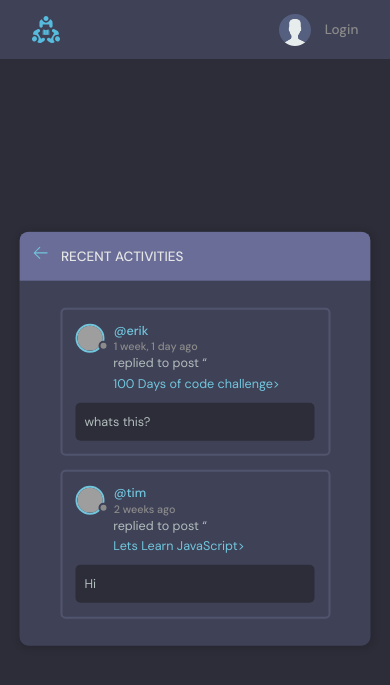
After one commit to d4ny-1765/studybud, a Django app: page /activity/ in a window 390 px wide. The commit adds this page. Shown: the top 685 px of the page. Run offline with Django 5.2, Linux system fonts and the light colour scheme; data comes from the database, SQL or seed files in the repository; grey boxes are pictures that could not be loaded.

Commit message:
Mobile Responsiveness

```diff
--- /dev/null
+++ b/base/templates/base/activity.html
@@ -0,0 +1,60 @@
+{% extends "main.html" %}
+
+{% block content %}
+    <main class="layout">
+      <div class="container">
+        <div class="layout__box">
+          <div class="layout__boxHeader">
+            <div class="layout__boxTitle">
+              <a href="{%url 'home'%}">
+                <svg version="1.1" xmlns="http://www.w3.org/2000/svg" width="32" height="32" viewBox="0 0 32 32">
+                  <title>arrow-left</title>
+                  <path
+                    d="M13.723 2.286l-13.723 13.714 13.719 13.714 1.616-1.611-10.96-10.96h27.625v-2.286h-27.625l10.965-10.965-1.616-1.607z"
+                  ></path>
+                </svg>
+              </a>
+              <h3>Recent Activities</h3>
+            </div>
+          </div>
+
+          <div class="activities-page layout__body">
+            {% for message in room_messages %}
+    <div class="activities__box">
+      <div class="activities__boxHeader roomListRoom__header">
+        <a href="{% url 'user-profile' message.user.id %}" class="roomListRoom__author">
+          <div class="avatar avatar--small">
+            <img src="https://randomuser.me/api/portraits/women/11.jpg" />
+          </div>
+          <p>
+            @{{message.user.username}}
+            <span>{{message.created|timesince}} ago</span>
+          </p>
+        </a>
+
+        {% if request.user == message.user %}
+        <div class="roomListRoom__actions">
+          <a href="{% url 'delete-message' message.id %}">
+            <svg version="1.1" xmlns="http://www.w3.org/2000/svg" width="32" height="32" viewBox="0 0 32 32">
+                <title>remove</title>
+                <path
+                    d="M27.314 6.019l-1.333-1.333-9.98 9.981-9.981-9.981-1.333 1.333 9.981 9.981-9.981 9.98 1.333 1.333 9.981-9.98 9.98 9.98 1.333-1.333-9.98-9.98 9.98-9.981z">
+                </path>
+            </svg>
+          </a>
+        </div>
+        {% endif %}
+      </div>
+      <div class="activities__boxContent">
+        <p>replied to post “<a href="{% url 'room' message.room.id %}">{{message.room}}></a></p>
+        <div class="activities__boxRoomContent">
+            {{message.body}}
+        </div>
+      </div>
+    </div>
+    {% endfor %}
+          </div>
+        </div>
+      </div>
+    </main>
+{% endblock content %}
--- a/base/templates/base/topics_component.html
+++ b/base/templates/base/topics_component.html
@@ -13,7 +13,7 @@
       {% endfor %}
 
     </ul>
-    <a class="btn btn--link" href="topics.html">
+    <a class="btn btn--link" href="{% url 'topics' %}">
       More
       <svg version="1.1" xmlns="http://www.w3.org/2000/svg" width="32" height="32" viewBox="0 0 32 32">
         <title>chevron-down</title>
--- a/base/urls.py
+++ b/base/urls.py
@@ -16,4 +16,7 @@ urlpatterns = [
     path('delete-message/<str:pk>/', views.deleteMessage, name="delete-message"),
 
     path('update-user/', views.updateUser, name="update-user"),
+    path('topics/', views.topicsPage, name="topics"),
+
+    path('activity/', views.activityPage, name="activity"),
 ]
--- a/base/views.py
+++ b/base/views.py
@@ -71,7 +71,7 @@ def home(request):
         Q(description__icontains=q)
     )
 
-    topics = Topic.objects.all()
+    topics = Topic.objects.all()[0:5]
     room_count = rooms.count()
     room_messages = Message.objects.filter(Q(room__topic__name__icontains=q))
 
@@ -185,3 +185,12 @@ def updateUser(request):
             return redirect('user-profile', pk=user.id)
 
     return render(request, 'base/update-user.html', {'form': form})
+
+def topicsPage(request):
+    q = request.GET.get('q') if request.GET.get('q') != None else ''
+    topics = Topic.objects.filter(name__icontains=q)
+    return render(request, 'base/topics.html', {'topics':topics})
+
+def activityPage(request):
+    room_messages = Message.objects.all()
+    return render(request, 'base/activity.html', {'room_messages': room_messages})
```
Also changed, not shown: base/templates/base/home.html (+4 -4 lines), base/templates/base/topics.html (added, +49 -0 lines).
